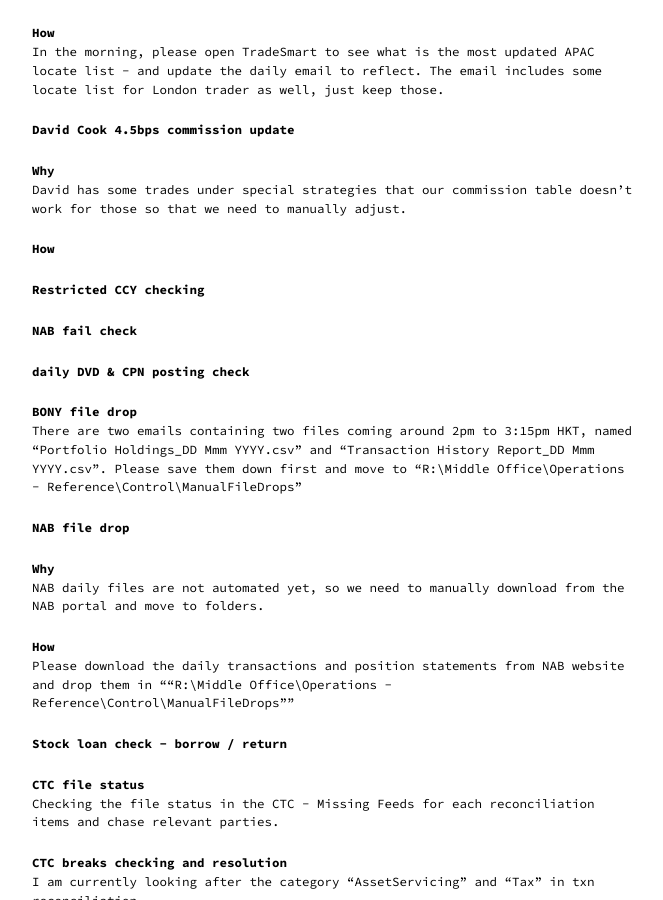
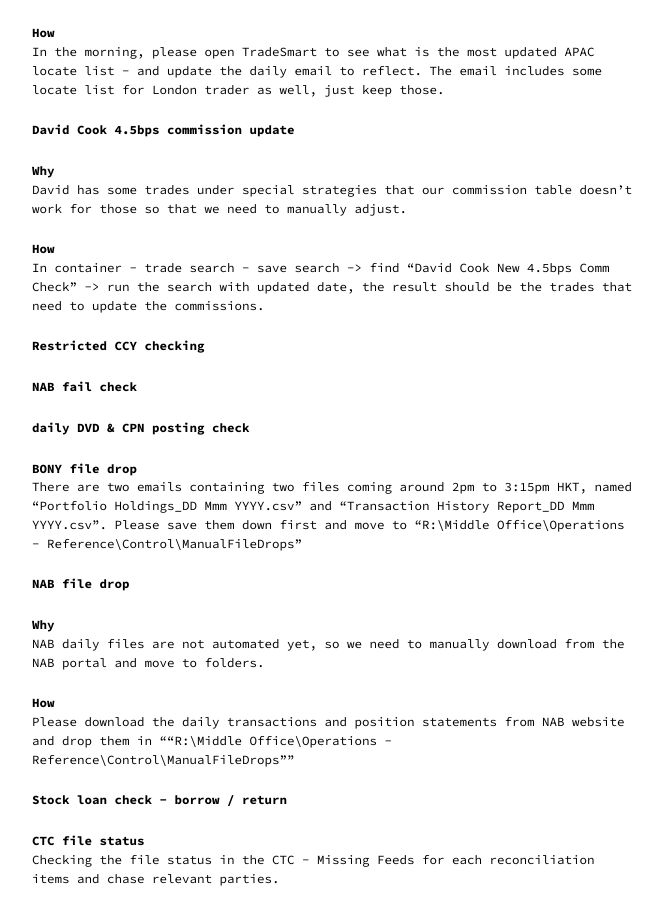
Before and after one commit to 912828qj2/912828qj2.github.io, a Jekyll site: the page built from hkmo.md, in a window 1280 px wide and 900 px high, scrolled down 390 px. Shown: the whole window, without its empty margins (308-971 px from the left). Built offline with Jekyll 4.4.1, drawn with Linux system fonts in a browser that asks for light colours.

Commit message:
Update hkmo.md

```diff
--- a/hkmo.md
+++ b/hkmo.md
@@ -23,6 +23,8 @@
 #### Why
 David has some trades under special strategies that our commission table doesn't work for those so that we need to manually adjust.
 #### How
+
+In container - trade search - save search -> find "David Cook New 4.5bps Comm Check" -> run the search with updated date, the result should be the trades that need to update the commissions.
 
 ### Restricted CCY checking
 ### NAB fail check
```
